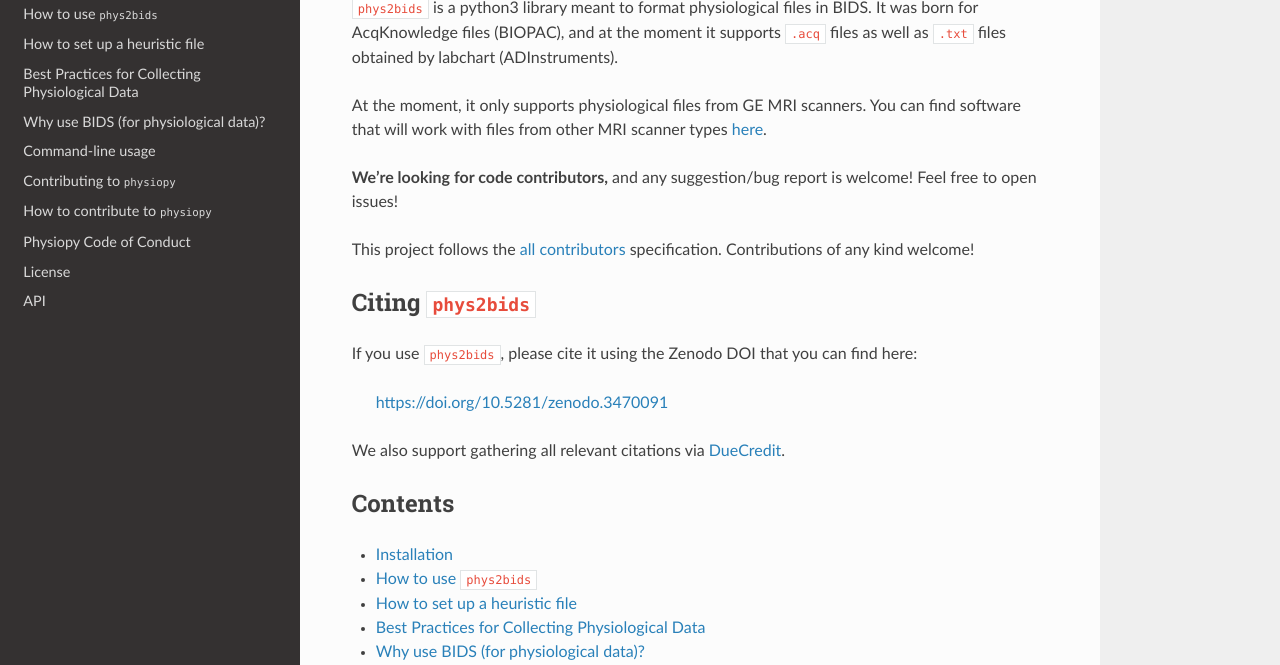
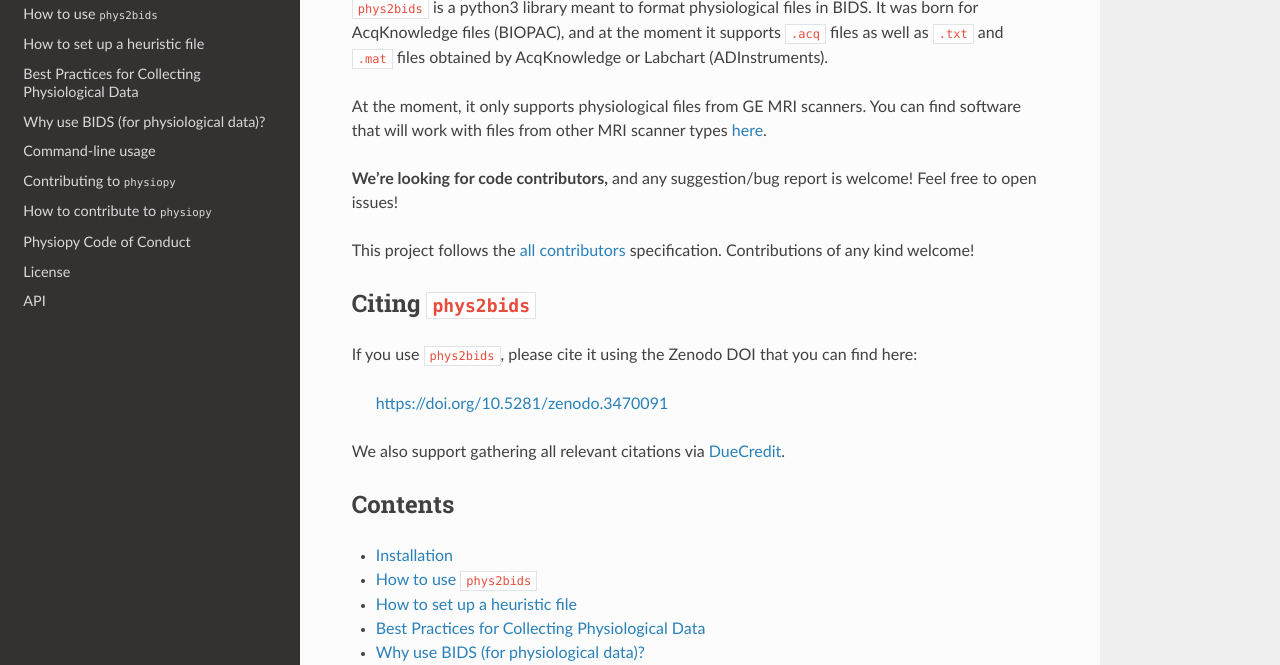
Before and after one commit to physiopy/phys2bids, a Sphinx documentation site: the page built from docs/index.rst, in a window 1280 px wide and 900 px high, scrolled down 689 px, cut to the strip 235-900 px from the top of the window. Built offline with Sphinx 7.4.7 and the Read the Docs theme 2.0.0, drawn with Linux system fonts in a browser that asks for light colours.

Commit message:
Update docs/index.rst

```diff
--- a/docs/index.rst
+++ b/docs/index.rst
@@ -46,7 +46,7 @@ phys2bids
 
 ``phys2bids`` is a python3 library meant to format physiological files in BIDS.
 It was born for AcqKnowledge files (BIOPAC), and at the moment it supports
-``.acq`` files as well as ``.txt`` files obtained by labchart
+``.acq`` files as well as ``.txt`` and ``.mat`` files obtained by AcqKnowledge or Labchart
 (ADInstruments).
 
 
```
